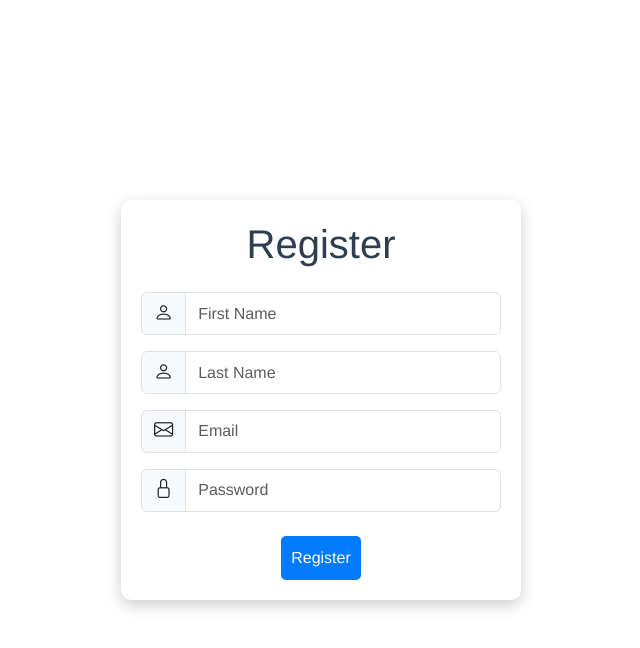
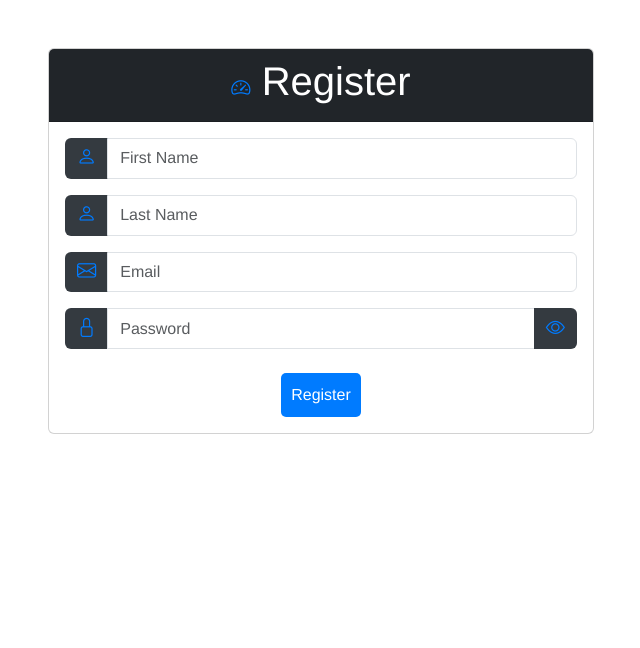
Before and after one commit to sentrysk/Sentrysk-Windows-Agent, a Vue app in the folder Dashboard/Frontend/: page /register in a window 1280 px wide. Shown: the top 648 px of the page, without its empty margins (319-959 px from the left). Built offline with nearby package versions, Linux system fonts and the light colour scheme.

Commit message:
Register page style changed

```diff
--- a/Dashboard/Frontend/src/components/RegisterPage.vue
+++ b/Dashboard/Frontend/src/components/RegisterPage.vue
@@ -1,26 +1,45 @@
 <template>
-    <div class="registration-container">
-      <div class="registration-box">
-        <h1 class="text-center mb-4">Register</h1>
+    <div class="container">
+      <div class="row justify-content-center">
+        <div class="col-md-6">
+          <div class="card mt-5">
+            <div class="card-header bg-dark text-white">
+              <h1 class="text-center">
+                <i class="bi bi-speedometer2"></i> Register
+              </h1>
+            </div>
+            <div class="card-body">
               <form @submit.prevent="register">
-          <div class="input-group mb-3">
+                <div class="mb-3 input-group">
                   <span class="input-group-text"><i class="bi bi-person"></i></span>
                   <input type="text" v-model="name" class="form-control" placeholder="First Name" required />
                 </div>
-          <div class="input-group mb-3">
+                <div class="mb-3 input-group">
                   <span class="input-group-text"><i class="bi bi-person"></i></span>
                   <input type="text" v-model="lastname" class="form-control" placeholder="Last Name" required />
                 </div>
-          <div class="input-group mb-3">
+                <div class="mb-3 input-group">
                   <span class="input-group-text"><i class="bi bi-envelope"></i></span>
                   <input type="email" v-model="email" class="form-control" placeholder="Email" required />
                 </div>
-          <div class="input-group mb-4">
+                <div class="mb-4 input-group">
                   <span class="input-group-text"><i class="bi bi-lock"></i></span>
-            <input type="password" v-model="password" class="form-control" placeholder="Password" required />
+                  <input
+                    :type="showPassword ? 'text' : 'password'"
+                    v-model="password"
+                    class="form-control"
+                    placeholder="Password"
+                    required
+                  />
+                  <button type="button" class="btn btn-outline-secondary" @click="togglePasswordVisibility">
+                    <i :class="['bi', showPassword ? 'bi-eye-slash' : 'bi-eye']"></i>
+                  </button>
                 </div>
                 <button type="submit" class="btn btn-primary btn-block">Register</button>
               </form>
+            </div>
+          </div>
+        </div>
       </div>
     </div>
   </template>
@@ -36,6 +55,7 @@
         lastname: '',
         email: '',
         password: '',
+        showPassword: false,
       };
     },
     methods: {
@@ -48,20 +68,17 @@
         };
 
         try {
-          // Send a POST request to the registration endpoint
-          const response = await axios.post('http://localhost:5000/user/register', registrationData);
+          const API_URL = "http://localhost:5000/user/register"
+          const response = await axios.post(API_URL, registrationData);
 
-          // Check if registration was successful
           if (response.status === 201) {
-            // Show a success message with SweetAlert2
             Swal.fire({
               icon: 'success',
               title: 'Registration Successful',
               text: 'You have been registered successfully.',
             });
 
-            // Redirect to the login page
-            this.$router.push('/login'); // Make sure to define the login route
+            this.$router.push('/login');
           }
         } catch (error) {
           // Handle registration error (e.g., show an error message)
@@ -73,6 +90,9 @@
 
           console.error('Registration failed:', error);
         }
+      },
+      togglePasswordVisibility() {
+        this.showPassword = !this.showPassword;
       },
     },
   };
@@ -99,11 +119,24 @@
 }
 
 .input-group-text {
-  background-color: #f8f9fa;
+  background-color: #343a40; /* Darker background color */
+  border: none;
+  color: white; /* White text color */
 }
 
 .bi {
   font-size: 1.2rem;
+  color: #007bff; /* Blue icon color */
+}
+
+.btn-outline-secondary {
+  background-color: #343a40; /* Darker background color */
+  border: none;
+  color: white; /* White text color */
+}
+
+.btn-outline-secondary:hover {
+  background-color: #292e33; /* Slightly darker on hover */
 }
 
 .btn-primary {
```
Lines whose indentation alone changed are shown as unchanged.
